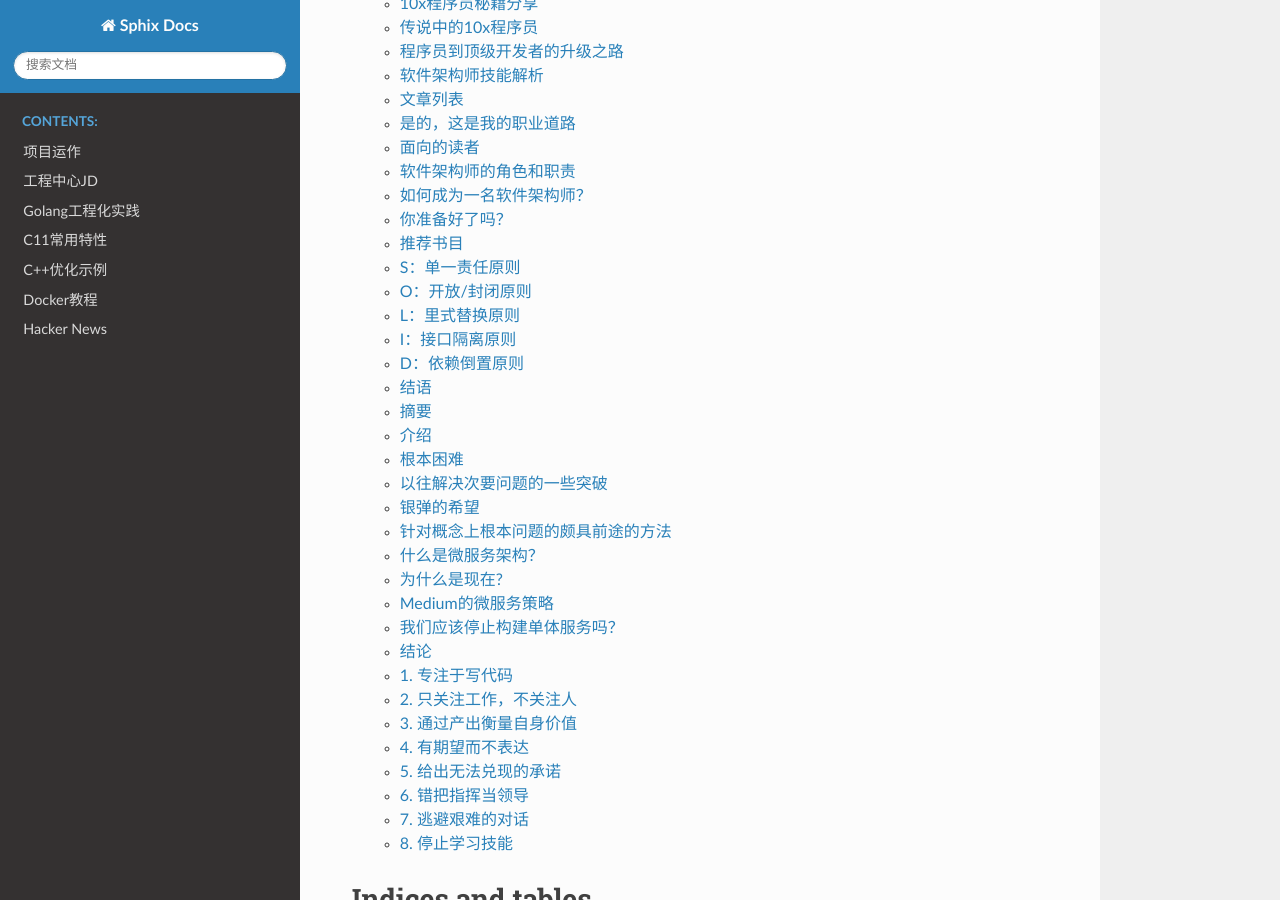
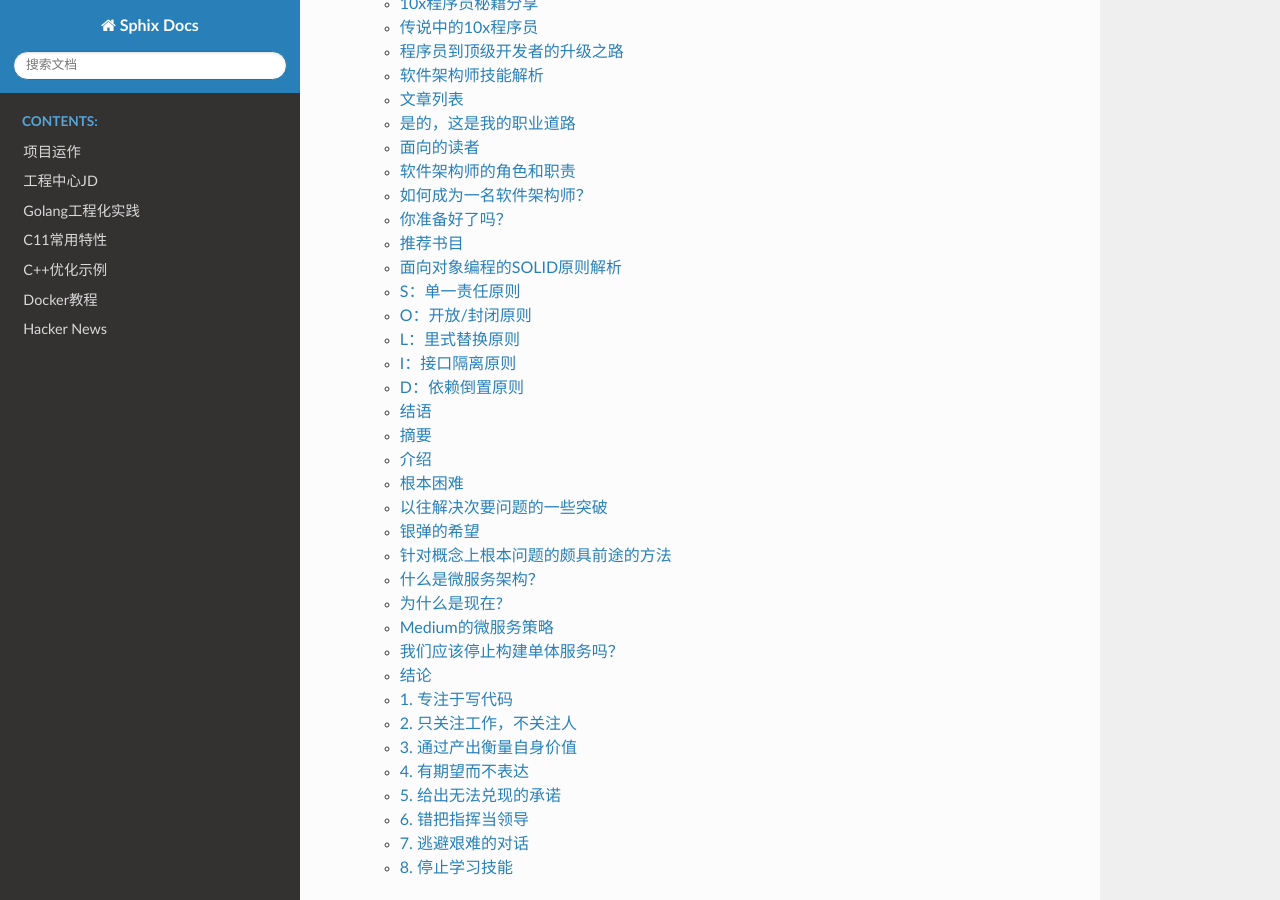
Before and after one commit to FHedy/DocItems, a Sphinx documentation site: the page built from source/index.rst, in a window 1280 px wide and 900 px high, scrolled down 884 px. Built offline with Sphinx 7.4.7 and the Read the Docs theme 2.0.0, drawn with Linux system fonts in a browser that asks for light colours.

Commit message:
Update 5.面向对象编程的SOLID原则解析.md

```diff
--- a/source/Hacker News/5.面向对象编程的SOLID原则解析.md
+++ b/source/Hacker News/5.面向对象编程的SOLID原则解析.md
@@ -1,4 +1,4 @@
-
+# 面向对象编程的SOLID原则解析
 
 原文：[SOLID Principles: Explanation and examples](https://itnext.io/solid-principles-explanation-and-examples-715b975dcad4)
 
```
